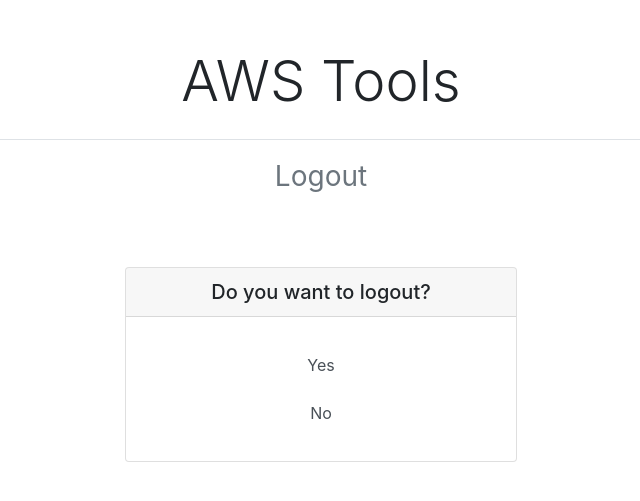
After one commit to vladvasiliu/aws_tools, a Django app: template aws_tools/templates/account/logout.html in a window 1280 px wide. The commit adds this page. Shown: the top 501 px of the page, without its empty margins (319-959 px from the left). Run offline with Django 3.2, Linux system fonts and the light colour scheme; the template is opened without the code that fills it: most values are stand-ins (such as "Sample title", 1, 10 or a date in 2020); parts of the project's set-up code (start-up, migrations or seed data) failed here and were passed over; some libraries are stand-ins or nearby versions.

Commit message:
Account base template and logout created.

```diff
--- /dev/null
+++ b/aws_tools/templates/account/base.html
@@ -0,0 +1,33 @@
+{% load bootstrap4 %}
+
+<!DOCTYPE html>
+<html lang="en">
+<head>
+    <meta charset="UTF-8">
+    {% bootstrap_css %}
+    {% bootstrap_javascript jquery='slim' %}
+    <title>Login • AWS Tools</title>
+</head>
+<body>
+<div class="container" role="main">
+        <div class="border-bottom mt-5 pb-3">
+            <h1  class="display-4 text-center col-auto">AWS Tools</h1>
+        </div>
+        <h2 class="display-5 col-auto text-muted text-center mt-3 pb-4">
+            <small>{% block login_action %}{% endblock %}</small>
+        </h2>
+
+    <div class="row justify-content-center m-5">
+        <div class="col-5">
+            <div class="card">
+                <h5 class="card-header card-title pl-5 pr-5 text-center">{% block card_title %}{% endblock %}</h5>
+                <div class="pt-4 pb-4" id="loginTabContent">
+                    {% block card_content %}{% endblock %}
+                </div>
+            </div>
+        </div>
+    </div>
+
+</div>
+</body>
+</html>
--- a/aws_tools/templates/account/login-sso.html
+++ b/aws_tools/templates/account/login-sso.html
@@ -1,5 +1,4 @@
 {% load bootstrap4 %}
-{% load icons %}
 {% load socialaccount %}
 
 <div class="list-group list-group-flush justify-content-between">
@@ -15,9 +14,11 @@
                 </li>
             {% endfor %}
         {% endif %}
-        <a title="{{provider.name}}" class="socialaccount_provider {{provider.id}} list-group-item list-group-item-action pl-5 pr-5"
+        <a title="{{provider.name}}" class="socialaccount_provider {{provider.id}} list-group-item list-group-item-action border-0 pl-5 pr-5"
            href="{% provider_login_url provider.id process=process scope=scope auth_params=auth_params %}">{{provider.name}}</a>
     {% empty %}
         <span class="list-group-item list-group-item-action pl-5 pr-5 disabled"><em>No SSO providers configured</em></span>
     {% endfor %}
+    <a title="meh" class="socialaccount_provider list-group-item list-group-item-action border-0 pl-5 pr-5" href="#">Google</a>
+    <a title="meh" class="socialaccount_provider list-group-item list-group-item-action border-0 pl-5 pr-5" href="#">Facebook</a>
 </div>
--- a/aws_tools/templates/account/login.html
+++ b/aws_tools/templates/account/login.html
@@ -6,7 +6,6 @@
     <meta charset="UTF-8">
     {% bootstrap_css %}
     {% bootstrap_javascript jquery='slim' %}
-    <link rel="stylesheet" href="https://use.fontawesome.com/releases/v5.5.0/css/all.css" integrity="sha384-B4dIYHKNBt8Bc12p+WXckhzcICo0wtJAoU8YZTY5qE0Id1GSseTk6S+L3BlXeVIU" crossorigin="anonymous">
     <title>Login • AWS Tools</title>
 </head>
 <body>
--- /dev/null
+++ b/aws_tools/templates/account/logout.html
@@ -0,0 +1,20 @@
+{% extends 'account/base.html' %}
+
+{% block login_action %}Logout{% endblock %}
+
+{% block card_title %}Do you want to logout?{% endblock %}
+
+{% block card_content %}
+    <div class="list-group list-group-flush text-center">
+        <form method="post" action="{% url 'account_logout' %}">
+            {% csrf_token %}
+            {% if redirect_field_value %}
+                <input type="hidden" name="{{ redirect_field_name }}" value="{{ redirect_field_value }}"/>
+            {% endif %}
+            <button type="submit" class="list-group-item list-group-item-action border-0">Yes</button>
+        </form>
+        <form method="get" action="{{ request.META.HTTP_REFERER|default:'/' }}" class="">
+            <button type="submit" class="list-group-item list-group-item-action border-0">No</button>
+        </form>
+    </div>
+{% endblock %}
```
